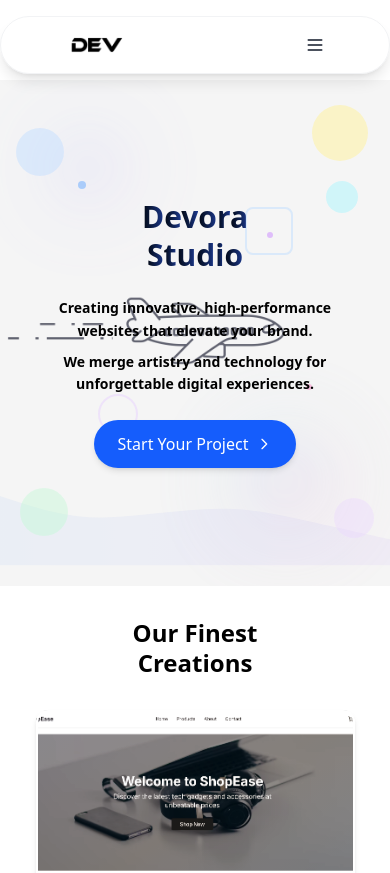
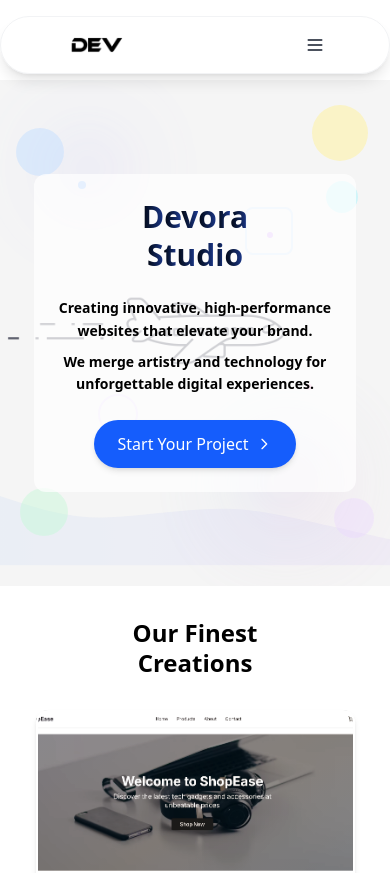
Before and after one commit to TarunGupta2602/Devora, a Next.js app: page / in a window 390 px wide. Shown: the top 873 px of the page. Built offline with nearby package versions, Linux system fonts and the light colour scheme.

Commit message:
some fixes

```diff
--- a/components/HeroSection.js
+++ b/components/HeroSection.js
@@ -1,4 +1,3 @@
-
 "use client";
 import React, { useRef, useEffect } from "react";
 import { motion, useMotionValue, useTransform } from "framer-motion";
@@ -60,7 +59,7 @@ export default function HeroSection() {
       <div className="absolute inset-0 bg-white/10 z-10" /> {/* Light white overlay for subtle softening */}
       <BackgroundShapes />
 
-      <div className="relative z-50 text-center max-w-[90%] sm:max-w-4xl mx-auto px-4 py-6 sm:py-8">
+      <div className="relative z-50 text-center max-w-[90%] sm:max-w-4xl mx-auto px-4 py-6 sm:py-8 bg-white/70 sm:bg-transparent rounded-xl sm:rounded-none">
         <motion.h1 className="mb-6 sm:mb-8 leading-none" initial="hidden" animate="visible" variants={{ hidden: {}, visible: { transition: { staggerChildren: 0.1 } } }}>
           <div className="hidden sm:block">
             {["D","e","v","o","r","a"].map((c,i) => (
```
